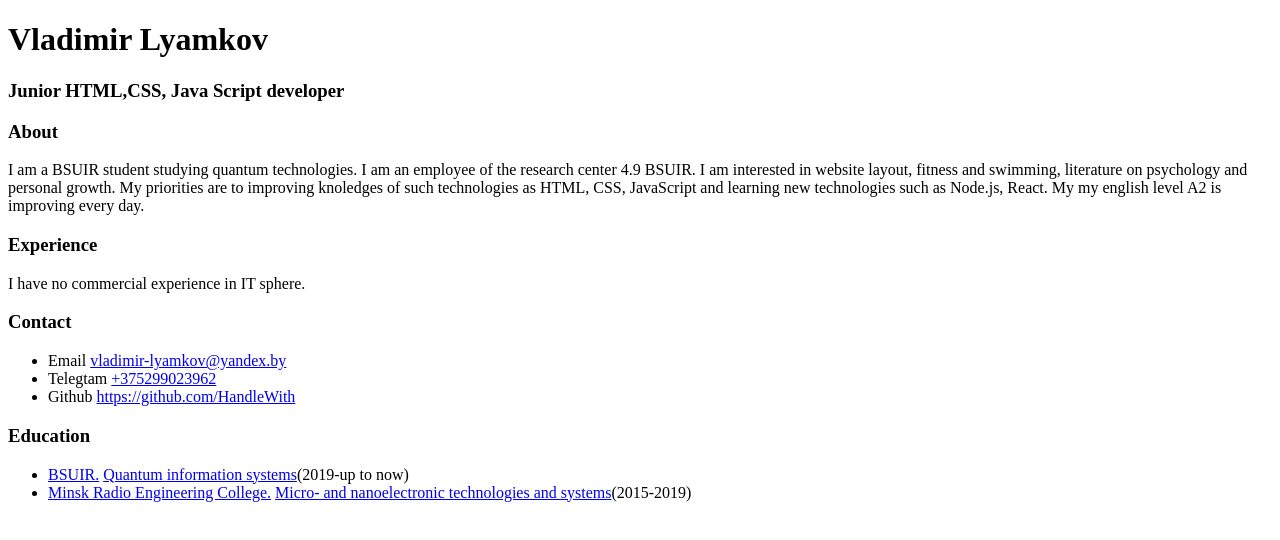
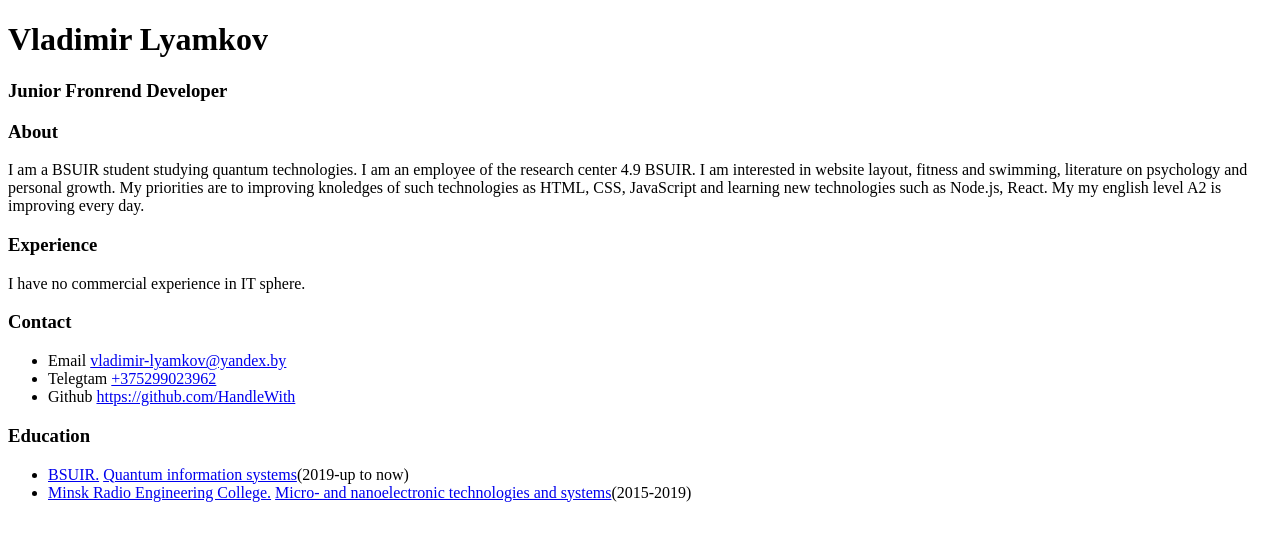
Before and after one commit to HandleWith/rsschool-cv, a plain HTML site: page index.html in a window 1280 px wide. Drawn offline with Linux system fonts and the light colour scheme.

Commit message:
fix: fix title

```diff
--- a/index.html
+++ b/index.html
@@ -9,7 +9,7 @@
 <body>
     <header>
         <h1>Vladimir Lyamkov</h1>
-        <h3>Junior HTML,CSS, Java Script developer</h3>
+        <h3>Junior Fronrend Developer</h3>
         <h3>About</h3>
         <p>I am a BSUIR student studying quantum technologies.
             I am an employee of the research center 4.9 BSUIR.
```
